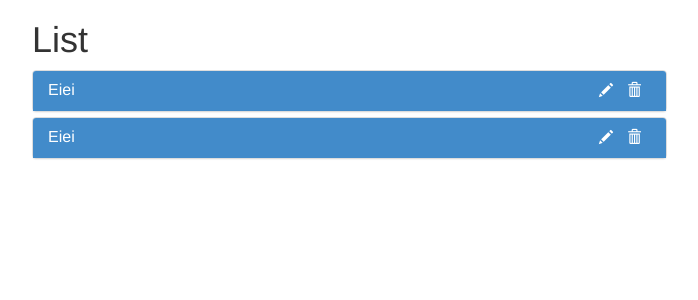
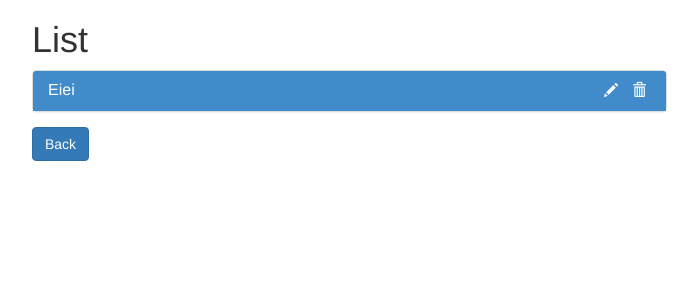
Before and after one commit to stsupertam/ResumeGenerator, a Django app: template templates/list.html in a window 1280 px wide. Shown: the top 300 px of the page, without its empty margins (243-941 px from the left). Run offline with Django 3.2, Linux system fonts and the light colour scheme; the template is opened without the code that fills it: most values are stand-ins (such as "Sample title", 1, 10 or a date in 2020); parts of the project's set-up code (start-up, migrations or seed data) failed here and were passed over; some libraries are stand-ins or nearby versions.

Commit message:
finish list page

```diff
--- a/apps/api/models/company.py
+++ b/apps/api/models/company.py
@@ -4,7 +4,7 @@ from mongoengine import *
 class Company(Document):
     name = StringField(required=True, max_length=50)
     jobtype = StringField(required=True, max_length=50)
-    description = StringField(max_length=200)
+    description = StringField()
     income = IntField(required=True)
     rating = FloatField(required=True)
     startDate = StringField(required=True)
--- a/apps/api/models/serializer.py
+++ b/apps/api/models/serializer.py
@@ -7,7 +7,7 @@ import json
 class CompanySerializer(DocumentSerializer):
     name = CharField(max_length=50)
     jobtype = CharField(max_length=50)
-    description = CharField(max_length=200, allow_blank=True)
+    description = CharField(allow_blank=True)
     income = IntegerField(min_value=0)
     rating = IntegerField(min_value=0, max_value=5)
 
--- a/apps/views.py
+++ b/apps/views.py
@@ -1,4 +1,5 @@
 from django.shortcuts import render
+from .api.models import Company
 
 
 def index(request):
@@ -10,4 +11,6 @@ def add_company(request):
 
 
 def list_company(request):
-    return render(request, 'list.html', {})
+    item_count = Company.objects.count()+1
+    loop_times = range(1,item_count)
+    return render(request, 'list.html', {"loop_times": loop_times})
--- a/static/css/list.css
+++ b/static/css/list.css
@@ -1,13 +1,7 @@
-.panel-heading.clr{
-    color: white;
-    background: #428bca;
-}
-
-.btn{
-    color: black;
-}
-.panel-heading.clr:hover{
-    background: #3071A9;
+.detail{
+    padding-left: 30px;
+    text-align: left;
+    white-space: initial;
 }
 
 .icon{
@@ -20,9 +14,16 @@
     color: black;
 }
 
-.detail{
-    padding-left: 30px;
-    text-align: left;
-    word-wrap: break-word;
-    white-space: initial;
+.panel-heading.clr{
+    color: white;
+    background: #428bca;
+    padding-right: 10px;
 }
+
+.panel-heading.clr:hover{
+    background: #3071A9;
+}
+
+#panel-btn{
+    padding-top: 15px;
+}
--- a/templates/list.html
+++ b/templates/list.html
@@ -16,84 +16,49 @@
         <div class="col-md-offset-2 col-md-7">
             <h1>List</h1>
             <div class="panel-group" id="accordion">
+            {% for i in loop_times %}
                 <div class="panel panel-default">
-                    <div class="panel-heading clr" data-toggle="collapse" data-target="#collapse1" data-parent="#accordion" style="cursor:pointer">
-                        <h3 class="panel-title pull-left">Eiei</h3>
+                    <div class="panel-heading clr" data-toggle="collapse" data-target="#collapse{{i}}" data-parent="#accordion" style="cursor:pointer">
+                        <h3 class="panel-title {{i}} pull-left">Eiei</h3>
                         <div class="pull-right">
                             <a href="#" class="icon"><span class="glyphicon glyphicon-pencil"></span></a>
                             <a href="#" class="icon"><span class="glyphicon glyphicon-trash"></span></a>
                         </div>
                         <div class="clearfix"></div>
                     </div>
-                    <div id="collapse1" class="panel-collapse collapse">
+                    <div id="collapse{{i}}" class="panel-collapse collapse">
                         <ul class="list-group">
                             <li class="list-group-item clearfix">
                                 <div class="label label-default col-md-2"><h5>Rating</h5></div>
-                                <div class="label label-default data col-md-10"><h5 class="detail">5</h5></div>
+                                <div class="label label-default data col-md-10"><h5 class="detail rating {{i}}">5</h5></div>
                             </li>
                             <li class="list-group-item clearfix">
                                 <div class="label label-default col-md-2"><h5>Type</h5></div>
-                                <div class="label label-default data col-md-10"><h5 class="detail">Game developer</h5></div>
+                                <div class="label label-default data col-md-10"><h5 class="detail jobtype {{i}}">Game developer</h5></div>
                             </li>
                             <li class="list-group-item clearfix">
                                 <div class="label label-default col-md-2"><h5>Income</h5></div>
-                                <div class="label label-default data col-md-10"><h5 class="detail">300</h5></div>
+                                <div class="label label-default data col-md-10"><h5 class="detail income {{i}}">300</h5></div>
                             </li>
                             <li class="list-group-item clearfix">
                                 <div class="label label-default col-md-2"><h5>Start</h5></div>
-                                <div class="label label-default data col-md-10"><h5 class="detail">01/01/16</h5></div>
+                                <div class="label label-default data col-md-10"><h5 class="detail startDate {{i}}">01/01/16</h5></div>
                             </li>
                             <li class="list-group-item clearfix">
                                 <div class="label label-default col-md-2"><h5>End</h5></div>
-                                <div class="label label-default data col-md-10"><h5 class="detail">31/12/16</h5></div>
+                                <div class="label label-default data col-md-10"><h5 class="detail endDate {{i}}">31/12/16</h5></div>
                             </li>
                             <li class="list-group-item clearfix">
                                 <div class="label label-default col-md-2"><h5>Description</h5></div>
-                                <div class="label label-default data col-md-10"><h5 class="detail">The best company in the world.ddddd dddddd ddd dddddd ddddddddd ddddddddd dddddd dddddd ddddddddddddddddddddddd dddddd dddddd dddd ddddddddddddd dddddddddddddddddddddddddddddddddd ddd ddddddddddddd ddddddddddddd ddddddddddddddddddddddddddddddddddddd ddddddddddddddddd ddddddddd dddddddddddddddd dddddddd dddddddd dddddd dddddddddd ddddddd ddddddddddd dddddddd dddddddddd ddddddddd ddddddddd ddddddddd ddddd ddddddddddd ddddd ddddddddd dddddddd dddddd ddddddddd ddddddd ddddddddd ddddd</h5></div>
+                                <div class="label label-default data col-md-10"><h5 class="detail description {{i}}">The best company in the world.</h5></div>
                             </li>
                         </ul>
                     </div>
                 </div>
-                <div class="panel panel-default">
-                    <div class="panel-heading clr" data-toggle="collapse" data-target="#collapse2" data-parent="#accordion" style="cursor:pointer">
-                        <h3 class="panel-title pull-left">Eiei</h3>
-                        <div class="pull-right">
-                            <a href="#" class="icon"><span class="glyphicon glyphicon-pencil"></span></a>
-                            <a href="#" class="icon"><span class="glyphicon glyphicon-trash"></span></a>
-                        </div>
-                        <div class="clearfix"></div>
-                    </div>
-                    <div id="collapse2" class="panel-collapse collapse">
-                        <ul class="list-group">
-                            <li class="list-group-item clearfix">
-                                <div class="label label-default col-md-2"><h5>Rating</h5></div>
-                                <div class="label label-default data col-md-10"><h5 class="detail">5</h5></div>
-                            </li>
-                            <li class="list-group-item clearfix">
-                                <div class="label label-default col-md-2"><h5>Type</h5></div>
-                                <div class="label label-default data col-md-10"><h5 class="detail">Game developer</h5></div>
-                            </li>
-                            <li class="list-group-item clearfix">
-                                <div class="label label-default col-md-2"><h5>Income</h5></div>
-                                <div class="label label-default data col-md-10"><h5 class="detail">300</h5></div>
-                            </li>
-                            <li class="list-group-item clearfix">
-                                <div class="label label-default col-md-2"><h5>Start</h5></div>
-                                <div class="label label-default data col-md-10"><h5 class="detail">01/01/16</h5></div>
-                            </li>
-                            <li class="list-group-item clearfix">
-                                <div class="label label-default col-md-2"><h5>End</h5></div>
-                                <div class="label label-default data col-md-10"><h5 class="detail">31/12/16</h5></div>
-                            </li>
-                            <li class="list-group-item clearfix">
-                                <div class="label label-default col-md-2"><h5>Description</h5></div>
-                                <div class="label label-default data col-md-10"><h5 class="detail">The best company in the world.</h5></div>
-                            </li>
-                        </ul>
-                    </div>
+                {% endfor %}
+                <div id="panel-btn">
+                    <a class="btn btn-primary" href="{% url 'index' %}" role="button">Back</a>
                 </div>
-
-
             </div>
         </div>
     </div>
```
Also changed, not shown: static/js/list.js (+34 -1 lines).
